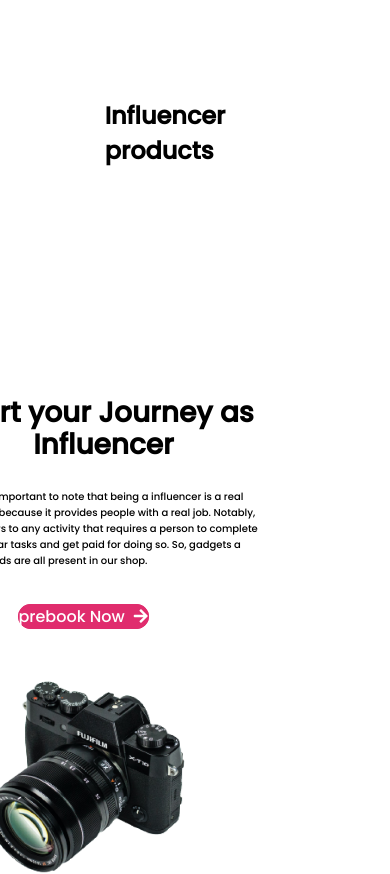
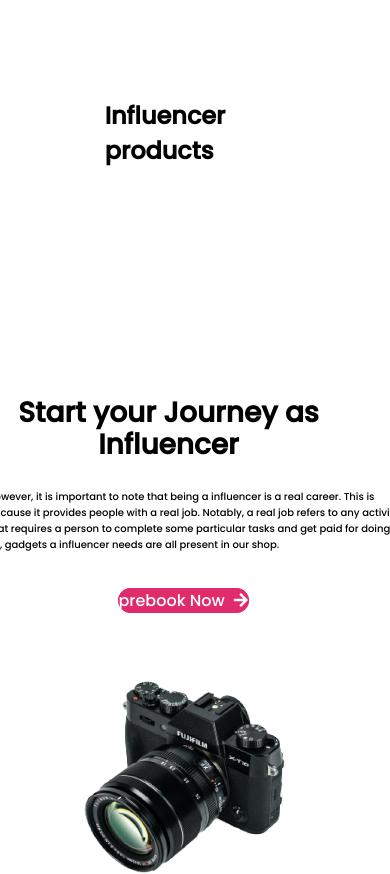
Before and after one commit to Bl4ckSlayer/Influencer, a plain HTML site: page index.html in a window 390 px wide. Shown: the top 874 px of the page. Drawn offline with Linux system fonts and the light colour scheme.

Commit message:
last push

```diff
--- a/style.css
+++ b/style.css
@@ -341,19 +341,19 @@ border-radius: 5px;
 
     }
     .influ-title{
-      margin-right: 50px;
+      margin-left: 80px;
         text-align: center;
     }
     .influencer p{
         font-size: 10px;
-        margin-left: 90px;
-        margin-right: 160px;
+        margin-left: 150px;
+
         justify-content: center;
 
     }
 
     .preebook{
-        margin-left: 180px;
+        margin-left: 280px;
     }
     .first-part h1{
 
@@ -366,7 +366,7 @@ border-radius: 5px;
         width: 240px;
         height: 214px;
 
-        margin-right: 480px;
+        margin-right: 280px;
         margin-top: 30px;
 
 
@@ -475,7 +475,7 @@ border-radius: 5px;
 
         background-color: black;
 
-        width: 70%;
+        width: 100%;
 
     }
 
```
